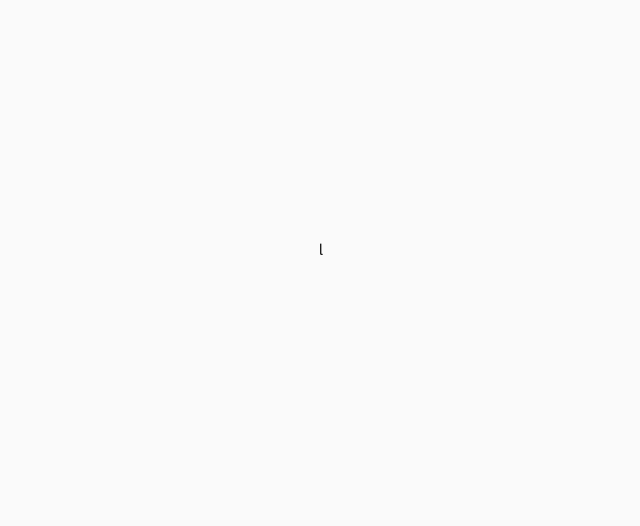
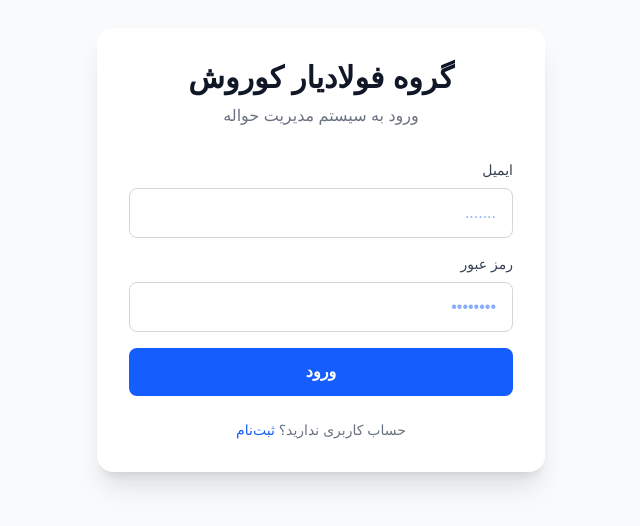
Before and after one commit to Afshin1400-n/fouladyar, a Next.js app: page / in a window 1280 px wide. Shown: the part 150-676 px from the top of the page, without its empty margins (319-959 px from the left). Built offline with nearby package versions, Linux system fonts and the light colour scheme.

Commit message:
before build page dashboard

```diff
--- a/app/page.tsx
+++ b/app/page.tsx
@@ -1,9 +1,88 @@
+"use client"
 
+import Link from 'next/link';
+import { useState } from 'react';
+import { useRouter } from 'next/navigation';
+import axios from 'axios';
 
-export default function Home() {
+export default function LoginPage() {
+  const router = useRouter();
+  const [codmeli, setCodmeli] = useState('');
+  const [password, setPassword] = useState('');
+  const [error, setError] = useState('');
+
+  const handleSubmit = (e: React.FormEvent) => {
+    e.preventDefault();
+    setError('');
+
+    // موقتاً فقط چک میکنه
+    if (email && password) {
+      router.push('/dashboard');
+    } else {
+      setError('لطفاً ایمیل و رمز عبور را وارد کنید');
+    }
+  };
+
   return (
-    <div className="flex flex-col flex-1 items-center justify-center bg-zinc-50 font-sans dark:bg-black">
-   l
+    <div className="min-h-screen flex items-center justify-center bg-gray-50 p-4" dir="rtl">
+      <div className="bg-white rounded-2xl shadow-xl max-w-md w-full p-8">
+        <div className="text-center mb-8">
+          <h1 className="text-3xl font-bold text-gray-900">گروه فولادیار کوروش</h1>
+          <p className="text-gray-500 mt-2">ورود به سیستم مدیریت حواله</p>
+        </div>
+
+        {error && (
+          <div className="mb-4 p-3 bg-red-100 text-red-700 rounded-lg text-sm">
+            {error}
+          </div>
+        )}
+
+        <form onSubmit={handleSubmit} className="space-y-4">
+          <div>
+            <label className="block text-sm font-medium text-gray-700 mb-2">
+              ایمیل
+            </label>
+            <input
+              type="text"
+              value={codmeli}
+              onChange={(e) => setCodmeli(e.target.value)}
+              placeholder="......."
+              className="w-full px-4 py-3 border border-gray-300 rounded-lg focus:ring-2
+               focus:ring-blue-500 focus:border-transparent outline-none transition text-blue-600"
+              required
+            />
+          </div>
+
+          <div>
+            <label className="block text-sm font-medium text-gray-700 mb-2">
+              رمز عبور
+            </label>
+            <input
+              type="password"
+              value={password}
+              onChange={(e) => setPassword(e.target.value)}
+              placeholder="••••••••"
+              className="w-full px-4 py-3 border border-gray-300 rounded-lg text-blue-600
+               focus:ring-2 focus:ring-blue-500 focus:border-transparent outline-none transition"
+              required
+            />
+          </div>
+
+          <button
+            type="submit"
+            className="w-full py-3 bg-blue-600 hover:bg-blue-700 text-white font-semibold rounded-lg transition"
+          >
+            ورود
+          </button>
+        </form>
+
+        <p className="text-center text-sm text-gray-500 mt-6">
+          حساب کاربری ندارید؟{' '}
+          <Link href="/register" className="text-blue-600 hover:text-blue-700 font-medium">
+            ثبت‌نام
+          </Link>
+        </p>
+      </div>
     </div>
   );
 }
--- a/db.json
+++ b/db.json
@@ -49,8 +49,8 @@
     {
       "id": "1",
       "name": "مدیر سیستم",
-      "email": "admin@koorosh.com",
-      "password": "123456",
+      "codmeli": "1234",
+      "password": "1234",
       "role": "admin"
     }
   ]
```
Also changed, not shown: app/register/page.tsx (added).
